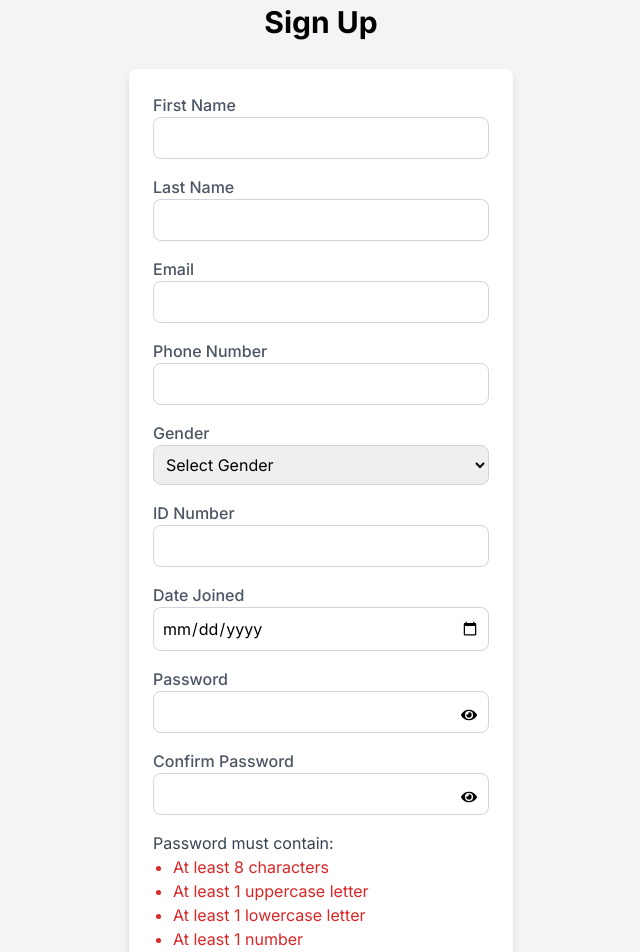
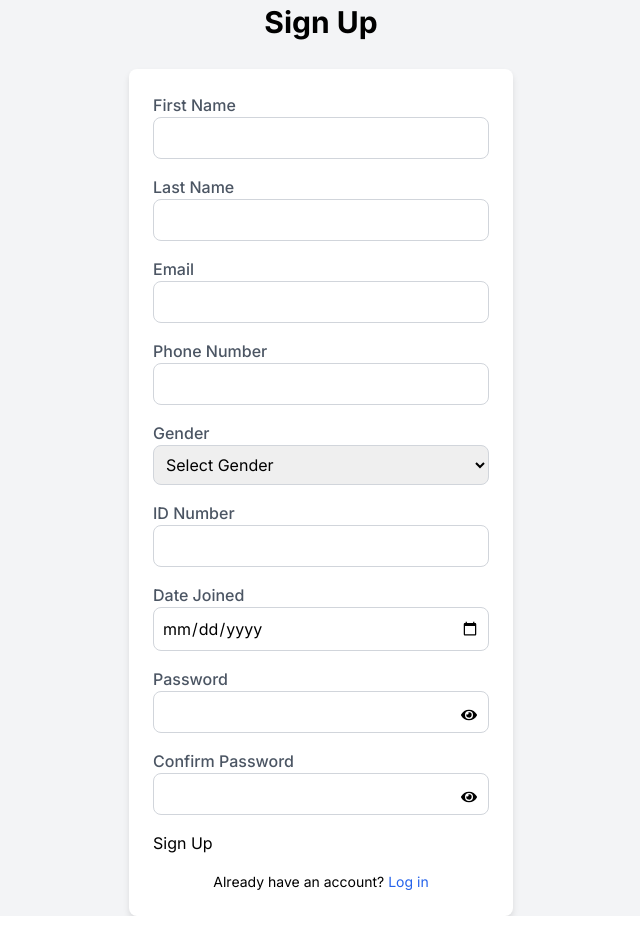
Before and after one commit to Siemens-Vr/NewPRE, a Next.js app: page /signup in a window 1280 px wide. Shown: the top 952 px of the page, without its empty margins (319-959 px from the left). After the commit the page ends 916 px from the top, so only its background shows below. Built offline with nearby package versions, Linux system fonts and the light colour scheme.

Commit message:
password hint

```diff
--- a/app/signup/page.jsx
+++ b/app/signup/page.jsx
@@ -20,34 +20,54 @@ export default function Signup() {
   const [showPassword, setShowPassword] = useState(false);
   const [showConfirmPassword, setShowConfirmPassword] = useState(false);
   const [passwordsMatch, setPasswordsMatch] = useState(false);
+  const [error, setError] = useState("");
+  const [hints, setHints] = useState([]);
   const router = useRouter();
 
 
 
   // Password Validation
-  const passwordValidations = {
-    length: password.length >= 8,
-    uppercase: /[A-Z]/.test(password),
-    lowercase: /[a-z]/.test(password),
-    number: /\d/.test(password),
-    specialChar: /[@#$%^&*()_+!~]/.test(password),
+  const validatePassword = (password) => {
+    const errors = [];
+
+    if (password.length > 0 && password.length < 8) {
+      errors.push("Password must be at least 8 characters long.");
+    }
+    if (password.length > 0 && !/[A-Z]/.test(password)) {
+      errors.push("Password must contain at least one uppercase letter.");
+    }
+    if (password.length > 0 && !/\d/.test(password)) {
+      errors.push("Password must contain at least one number.");
+    }
+    if (password.length > 0 && !/[@$!%*?&]/.test(password)) {
+      errors.push("Password must contain at least one special character (@$!%*?&).");
+    }
+
+    return errors;
+  };
+  const handlePasswordChange = (e) => {
+    const newPassword = e.target.value;
+    setPassword(newPassword);
+    setHints(validatePassword(newPassword));
+    setPasswordsMatch(newPassword === confirmPassword);
   };
 
-  const allValid = Object.values(passwordValidations).every(Boolean);
+  const handleConfirmPasswordChange = (e) => {
+    const newConfirmPassword = e.target.value;
+    setConfirmPassword(newConfirmPassword);
+    setPasswordsMatch(newConfirmPassword === password);
+  };
 
-    useEffect(() => {
-      setPasswordsMatch(password.trim() === confirmPassword.trim());
-    }, [password, confirmPassword]);
 
 
 
   const handleSignup = async (e) => {
     e.preventDefault();
 
-    if (!allValid) {
-      alert("Password does not meet all requirements!");
-      return;
-    }
+    // if (!allValid) {
+    //   alert("Password does not meet all requirements!");
+    //   return;
+    // }
 
 
     const res = await fetch(`${config.baseURL}/api/auth/signup`, {
@@ -55,6 +75,11 @@ export default function Signup() {
       headers: { "Content-Type": "application/json" },
       body: JSON.stringify({ firstName, lastName, idNumber, dateJoined, email, password,confirmPassword, phoneNumber, gender }),
     });
+    if (password !== confirmPassword) {
+      setError("Passwords do not match.");
+      return;
+    }
+
 
     if (res.ok) {
       setDateJoined("")
@@ -113,7 +138,7 @@ export default function Signup() {
           <input
             type={showPassword ? "text" : "password"}
             value={password}
-            onChange={(e) => setPassword(e.target.value)}
+            onChange={handlePasswordChange}
             required
             className={styles.input}
           />
@@ -127,7 +152,7 @@ export default function Signup() {
           <input
             type={showConfirmPassword ? "text" : "password"}
             value={confirmPassword}
-            onChange={(e) => setConfirmPassword(e.target.value)}
+            onChange={handleConfirmPasswordChange}
             required
             className={`${styles.input} ${passwordsMatch ? "border-green-500" : "border-red-500"}`}
           />
@@ -139,16 +164,17 @@ export default function Signup() {
           )}
         </div>
 
-        <p className="text-gray-700">Password must contain:</p>
-        <ul className="list-disc pl-5">
-          <li className={passwordValidations.length ? "text-green-600" : "text-red-600"}>At least 8 characters</li>
-          <li className={passwordValidations.uppercase ? "text-green-600" : "text-red-600"}>At least 1 uppercase letter</li>
-          <li className={passwordValidations.lowercase ? "text-green-600" : "text-red-600"}>At least 1 lowercase letter</li>
-          <li className={passwordValidations.number ? "text-green-600" : "text-red-600"}>At least 1 number</li>
-          <li className={passwordValidations.specialChar ? "text-green-600" : "text-red-600"}>At least 1 special character (@#$%^&*)</li>
-        </ul>
+        {/* Show password hints dynamically */}
+        {password.length > 0 && hints.length > 0 && (
+            <div style={{color: "red", fontSize: "0.9em", marginTop: "5px"}}>
+              {hints.map((hint, index) => (
+                  <p key={index}>{hint}</p>
+              ))}
+            </div>
+        )}
+        {error && <p style={{color: "red"}}>{error}</p>}
 
-        <button type="submit" disabled={!allValid || !passwordsMatch} className={`${styles.button} ${!allValid || !passwordsMatch ? "opacity-50 cursor-not-allowed" : ""}`}>
+        <button >
           Sign Up
         </button>
 
```
